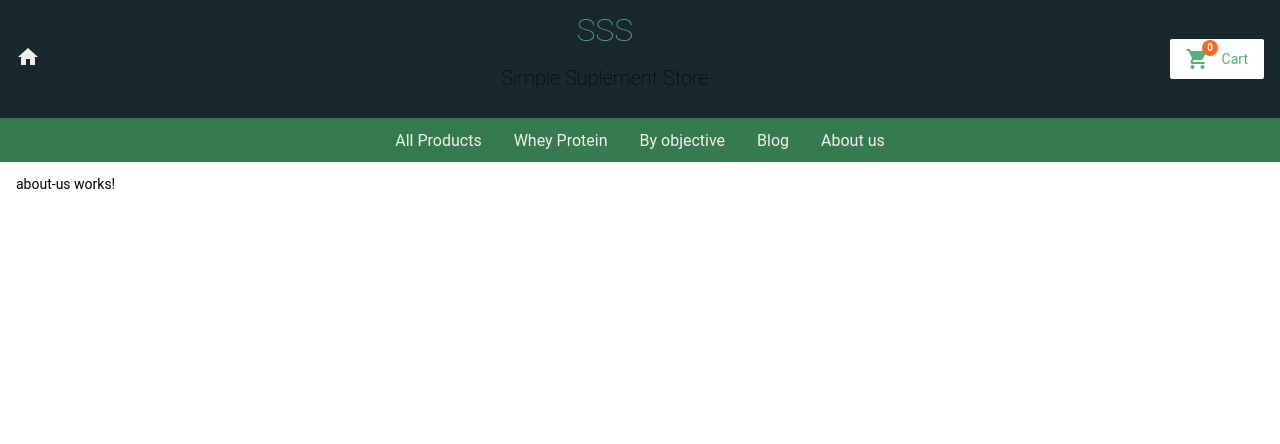
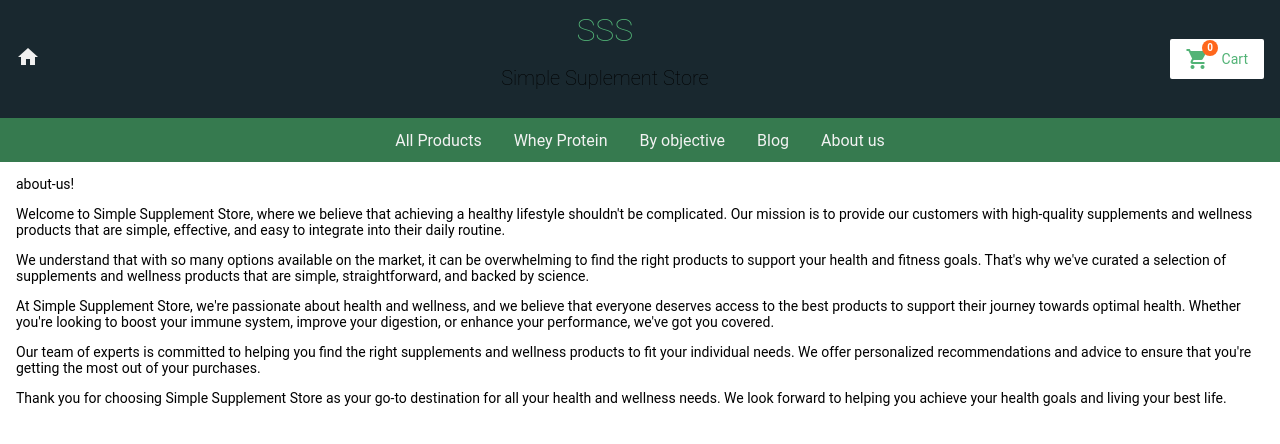
Before and after one commit to VictorPozzan/SSS--Simple-Supplements-Store-, an Angular app: page /aboutUs in a window 1280 px wide. Shown: the top 444 px of the page. Built offline with nearby package versions, Linux system fonts and the light colour scheme.

Commit message:
text for about us

```diff
--- a/src/app/about-us/about-us.component.html
+++ b/src/app/about-us/about-us.component.html
@@ -1,3 +1,35 @@
-<p>
-about-us works!
-</p>
+<p>about-us!</p>
+<div>
+  <p>
+    Welcome to Simple Supplement Store, where we believe that achieving a
+    healthy lifestyle shouldn't be complicated. Our mission is to provide our
+    customers with high-quality supplements and wellness products that are
+    simple, effective, and easy to integrate into their daily routine.
+  </p>
+
+  <p>
+    We understand that with so many options available on the market, it can be
+    overwhelming to find the right products to support your health and fitness
+    goals. That's why we've curated a selection of supplements and wellness
+    products that are simple, straightforward, and backed by science.
+  </p>
+
+  <p>
+    At Simple Supplement Store, we're passionate about health and wellness, and
+    we believe that everyone deserves access to the best products to support
+    their journey towards optimal health. Whether you're looking to boost your
+    immune system, improve your digestion, or enhance your performance, we've
+    got you covered.
+  </p>
+  <p>
+    Our team of experts is committed to helping you find the right supplements
+    and wellness products to fit your individual needs. We offer personalized
+    recommendations and advice to ensure that you're getting the most out of
+    your purchases.
+  </p>
+  <p>
+    Thank you for choosing Simple Supplement Store as your go-to destination for
+    all your health and wellness needs. We look forward to helping you achieve
+    your health goals and living your best life.
+  </p>
+</div>
```
